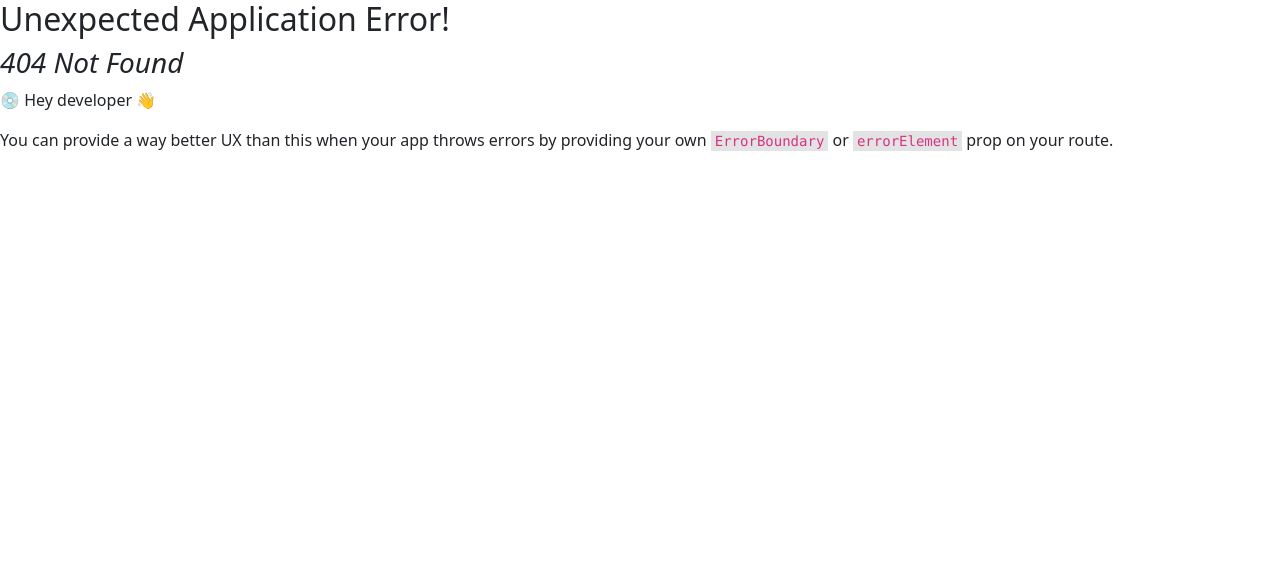
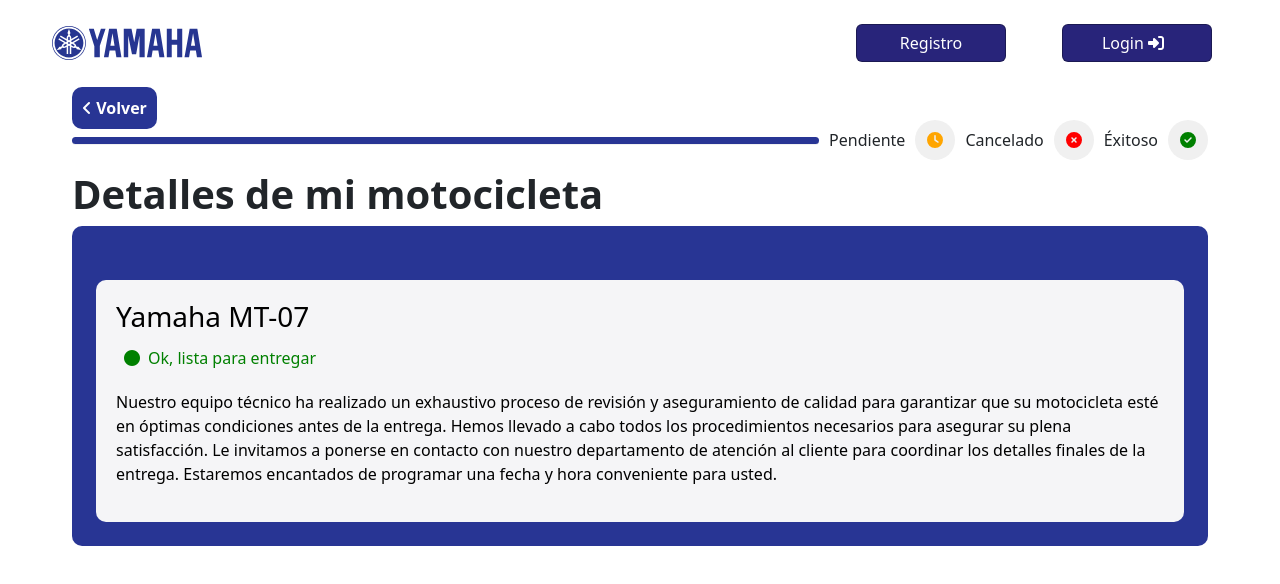
Before and after one commit to 22michelle/Yamaha-UPB, a React (Vite) app: page /details/1 in a window 1280 px wide. Before the commit this address had no page. Shown: the top 584 px of the page. Built offline with nearby package versions, Linux system fonts and the light colour scheme.

Commit message:
Realiza cambios en archivos de estilos y detalles de las motocicletas

```diff
--- a/src/components/common/NavabarStyle.css
+++ b/src/components/common/NavabarStyle.css
@@ -8,12 +8,10 @@
   z-index: 100;
   background-color: transparent;
   transition: background-color 1.1s;
-  /* sombra de abajo */
 }
 
 .navbar.scrolled {
   background-color: #ffffffec;
-  box-shadow: 0px 5px 5px 0px #28247a;
 }
 
 .navbar .logo {
--- a/src/main.jsx
+++ b/src/main.jsx
@@ -1,6 +1,5 @@
 import React from "react";
 import ReactDOM from "react-dom/client";
-import App from "./App.jsx";
 import { RouterProvider, createBrowserRouter } from "react-router-dom";
 import { Navbar } from "./components/common/Navbar.jsx";
 import { Home } from "./pages/Home.jsx";
@@ -27,11 +26,11 @@
         element: <Register />,
       },
       {
-        path: "status",
+        path: "/status",
         element: <Status />,
       },
       {
-        path: "detail",
+        path: "/details/:motorcycleId",
         element: <Detailsstatus />,
       },
     ],
--- a/src/pages/Detailsstatus.jsx
+++ b/src/pages/Detailsstatus.jsx
@@ -1,12 +1,13 @@
-import React from "react";
-import "./Status.css";
-import { Link } from "react-router-dom";
+import React, { useState } from "react";
+import { Link, useParams } from "react-router-dom";
 import { FontAwesomeIcon } from "@fortawesome/react-fontawesome";
 import {
   faCheckCircle,
   faTimesCircle,
   faClock,
+  faFaceSadCry,
 } from "@fortawesome/free-solid-svg-icons";
+import "../pages/Status.css";
 
 const Detailsstatus = () => {
   const motorcycles = [
@@ -79,12 +80,33 @@
     }
   };
 
+  const { motorcycleId } = useParams();
+
+  const selectedMotorcycle = motorcycles.find(
+    (motorcycle) => motorcycle.id === parseInt(motorcycleId)
+  );
+
+  if (!selectedMotorcycle) {
+    return (
+      <div className="body2">
+        <div className="status-container">
+          <h1 className="text-black">
+            No se encontraron detalles de la motocicleta seleccionada{" "}
+          </h1>
+          <FontAwesomeIcon className="icon" icon={faFaceSadCry} />
+          <Link to="/status" className="return p-3">
+            <i className="fa-solid fa-angle-right fa-flip-both text-decoration-none"></i>{" "}
+            Volver
+          </Link>
+        </div>
+      </div>
+    );
+  }
+
   return (
     <>
-      <div className="body2">
-        <div className="status">
-          {" "}
-          <Link to="/status" className="return p-3">
+      <div className="body2 m-4 mt-5 p-5">
+        <Link to="/status" className="return">
           <i className="fa-solid fa-angle-right fa-flip-both text-decoration-none"></i>{" "}
           Volver
         </Link>
@@ -98,38 +120,31 @@
           <div className="status-icon">
             <FontAwesomeIcon icon={faTimesCircle} className="icon-error" />
           </div>
-            <span>Éxito</span>
+          <span>Éxitoso</span>
           <div className="status-icon">
             <FontAwesomeIcon icon={faCheckCircle} className="icon-success" />
           </div>
         </div>
-          <div className="details card m-1 p-3">
-            <div className="card-header bg-white">
-              <h3 className="card-title m-2">Resumen del mantenimiento</h3>
-            </div>
-            {motorcycles.map((motorcycle) => (
-              <div className="status-container" key={motorcycle.id}>
+
+        <div className="status">
+          <h1 className="fw-bold">Detalles de mi motocicleta</h1>
+          <div className="details p-4">
+            <div className="status-container">
               <div className="status-item">
                 <div className="status-item-title">
                   <h3 className="text-black">
-                      {motorcycle.brand} {motorcycle.model}
+                    {/* nombre y estado */}
+                    {selectedMotorcycle.brand} {selectedMotorcycle.model}
                   </h3>
-                    <p style={getStatusColor(motorcycle.status)}>
+                  <p style={getStatusColor(selectedMotorcycle.status)}>
                     <i className="fa-sharp fa-solid fa-circle m-2"></i>
-                      {motorcycle.status}
+                    {selectedMotorcycle.status}
                   </p>
+                  <p className="text-black">{selectedMotorcycle.details}</p>
                 </div>
-                  <div className="status-item-details text-black">
-                    <p>
-                      <strong>Más detalles:</strong> {motorcycle.details}
-                    </p>
-                    <p>
-                      <strong>Total a pagar:</strong> ${motorcycle.total}
-                    </p>
+                <div className="status-item-state"></div>
               </div>
             </div>
-              </div>
-            ))}
           </div>
         </div>
       </div>
--- a/src/pages/Home.jsx
+++ b/src/pages/Home.jsx
@@ -1,7 +1,6 @@
 import React from "react";
 import { Header } from "../components/home/Header";
 import Footer from "../components/home/Footer";
-import { Navbar } from "../components/common/Navbar";
 
 export const Home = () => {
   return (
--- a/src/pages/Status.css
+++ b/src/pages/Status.css
@@ -28,19 +28,22 @@
   text-decoration: none;
   top: 50 px;
   border-radius: 10px;
-
+  padding: 10px;
+  font-weight: bold;
 }
 
 .return:hover {
   transition: all 0.3s;
-  color: rgba(0, 0, 0, 0.572);
+  color: black;
+  background-color: #ffffff;
+  font-weight: bold;
+  border: 1px solid #000000;
   text-decoration: none;
 }
 .status-line {
   display: flex;
   align-items: center;
   gap: 10px;
-  margin-top: 10px;
   margin-bottom: 10px;
 }
 
--- a/src/pages/Status.jsx
+++ b/src/pages/Status.jsx
@@ -1,51 +1,56 @@
 import React, { useState } from "react";
+import { Link } from "react-router-dom";
 import "../pages/Status.css";
-import { Link } from "react-router-dom";
 
 const Status = () => {
-
   const motorcycles = [
     {
       id: 1,
       brand: "Yamaha",
       model: "MT-07",
       status: "Ok, lista para entregar",
-      details: "Más detalles",
+      details:
+        "Nuestro equipo técnico ha realizado un exhaustivo proceso de revisión y aseguramiento de calidad para garantizar que su motocicleta esté en óptimas condiciones antes de la entrega. Hemos llevado a cabo todos los procedimientos necesarios para asegurar su plena satisfacción. Le invitamos a ponerse en contacto con nuestro departamento de atención al cliente para coordinar los detalles finales de la entrega. Estaremos encantados de programar una fecha y hora conveniente para usted.",
     },
     {
       id: 2,
       brand: "Yamaha",
       model: "CBR600RR",
       status: "Pendiente por asignar al técnico",
-      details: "Más detalles",
+      details:
+        " En este momento, su motocicleta ha sido asignada a uno de nuestros técnicos y está en proceso de ser atendida.",
     },
     {
       id: 3,
       brand: "Yamaha",
       model: "Ninja 300",
       status: "Esperando autorización",
-      details: "Más detalles",
+      details:
+        "En este momento, estamos a la espera de recibir la autorización correspondiente para proceder con los trabajos de mantenimiento y reparación solicitados.",
     },
     {
       id: 4,
       brand: "Yamaha",
       model: "Ninja 300",
       status: "En reparación",
-      details: "Más detalles",
+      details:
+        "Nuestro equipo de técnicos altamente capacitados está trabajando arduamente para llevar a cabo los trabajos de mantenimiento y reparación necesarios.",
     },
     {
       id: 5,
       brand: "Yamaha",
       model: "Ninja 300",
       status: "Esperando por repuestos",
-      details: "Más detalles",
+      details:
+        "Durante este proceso, su motocicleta está esperando los repuestos y materiales necesarios para llevar a cabo las reparaciones.",
     },
     {
       id: 6,
       brand: "Yamaha",
       model: "Ninja 300",
       status: "Pendiente por trabajos externos",
-      details: "Más detalles",
+      details:
+        "Su motocicleta se encuentra en espera debido a trabajos externos que deben llevarse a cabo como parte del proceso de mantenimiento. Estamos coordinando con nuestros proveedores y especialistas para realizar estos trabajos adicionales necesarios para garantizar que su motocicleta reciba el mejor cuidado y servicio posible.",
     },
   ];
 
@@ -68,17 +73,28 @@
     }
   };
 
+  const [selectedMotorcycle, setSelectedMotorcycle] = useState(null);
+
+  const handleMotorcycleClick = (motorcycle) => {
+    setSelectedMotorcycle(motorcycle);
+  };
+
   return (
     <div className="body2">
       <div className="status">
+        {/* titulo */}
         <h1 className="fw-bold">Orden de mi motocicleta</h1>
+
+        {/* fondo blue */}
         <div className="details p-4">
-          {" "}
           <span className="card p-4">Mis Ordenes anteriores</span>
+
           {motorcycles.map((motorcycle) => (
-            <div className="status-container" key={motorcycle.id}>
+            <div className="status-container">
+              {/* contenido */}
               <div className="status-item">
                 <div className="status-item-title">
+                  {/* nombre moto */}
                   <h3 className="text-black">
                     {motorcycle.brand} {motorcycle.model}
                   </h3>
@@ -86,8 +102,17 @@
                     <i className="fa-sharp fa-solid fa-circle m-2"></i>
                     {motorcycle.status}
                   </p>
-                  <Link to="/detail">
-                    <button className="btn"> {motorcycle.details}</button>
+                  <p className="text-black">{motorcycle.details}</p>
+
+                  {/* button */}
+                  <Link to={`/details/${motorcycle.id}`}>
+                    <button
+                      className="btn"
+                      key={motorcycle.id}
+                      onClick={() => handleMotorcycleClick(motorcycle)}
+                    >
+                      Ver detalles
+                    </button>
                   </Link>
                 </div>
               </div>
```
Lines whose indentation alone changed are shown as unchanged.
